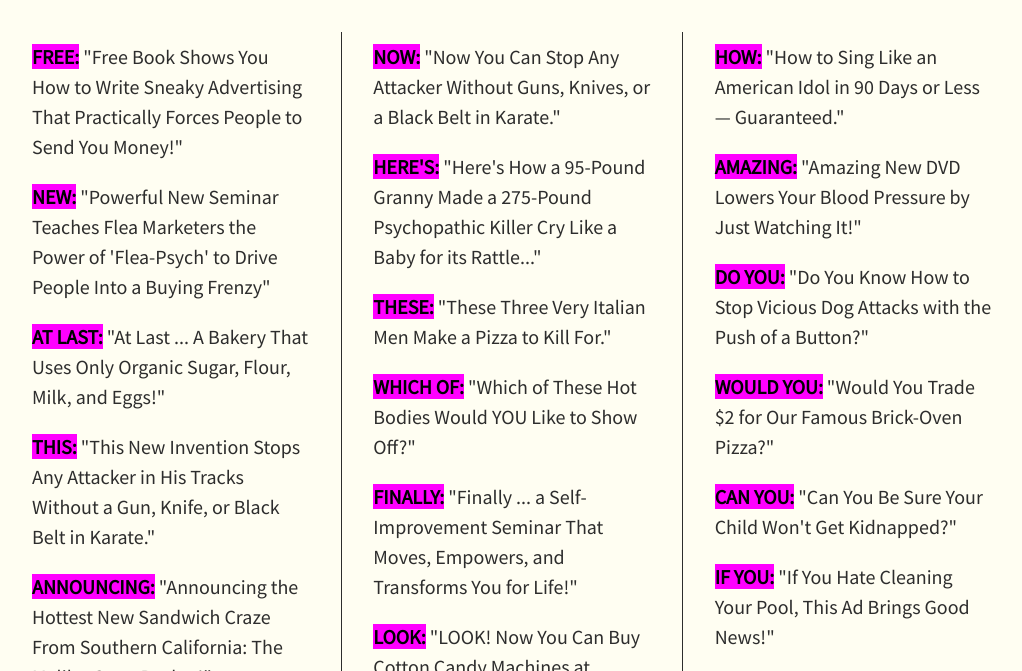
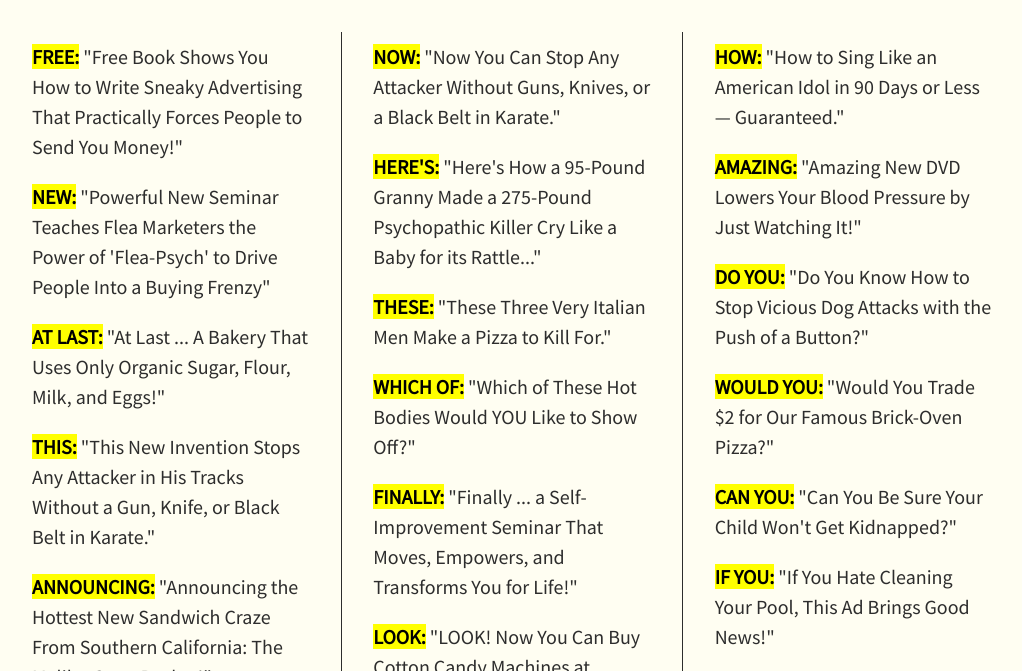
Before and after one commit to fuckingwords/fuckingwords.github.io, a plain HTML site: page index.html in a window 1280 px wide. Shown: the part 128-799 px from the top of the page, without its empty margins (128-1150 px from the left). Drawn offline with Linux system fonts and the light colour scheme.

Commit message:
Update style.css

```diff
--- a/style.css
+++ b/style.css
@@ -56,7 +56,7 @@ h3 {
 }
 .loc mark {
 	font-weight: 700;
-	background: #f0f;
+	background: #ff0;
 }
 .inside {
 	font-size: 1.25em;
```
